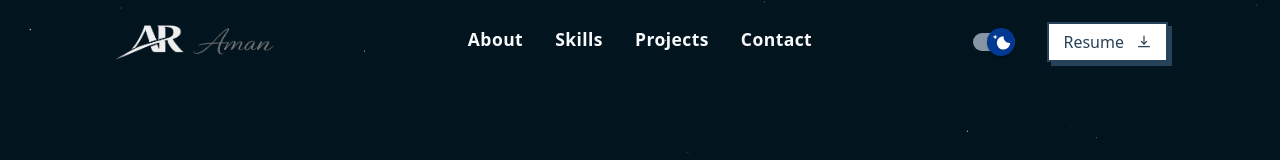
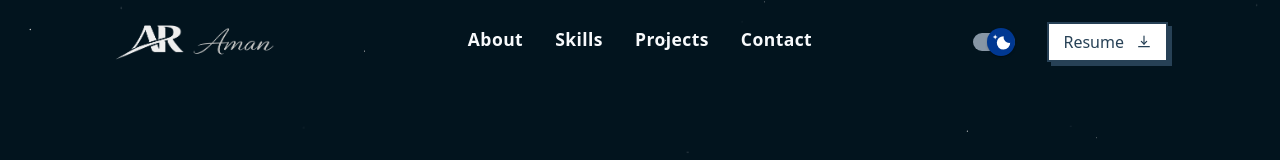
Before and after one commit to amanrai00/PortfolioAman, a Vue app: page / in a window 1280 px wide. Shown: the top 160 px of the page. Built offline with nearby package versions, Linux system fonts and the light colour scheme.

Commit message:
light theme logo zoom fixed

```diff
--- a/src/assets/style.css
+++ b/src/assets/style.css
@@ -80,7 +80,7 @@ html {
   --theme-menu-overlay: rgba(0, 0, 0, 0.4);
   --theme-menu-circle: linear-gradient(180deg, #0f1112 0%, #141718 54%, #0f1112 100%);
   --theme-logo-filter: invert(1) brightness(1);
-  --theme-logo-secondary-filter: invert(1) brightness(0.6);
+  --theme-logo-secondary-filter: invert(1) brightness(1);
   --theme-icon-filter: invert(1) brightness(1.6);
   --theme-switch-bg: rgb(135, 150, 165);
   --theme-switch-circle: rgb(0, 56, 146);
--- a/src/components/Navbar.vue
+++ b/src/components/Navbar.vue
@@ -14,7 +14,7 @@
           <!-- Logo -->
           <div
             :class="[
-              'flex items-center gap-1 cursor-pointer transition-all duration-300 hover:scale-110 active:scale-95',
+              'flex items-center gap-1 cursor-pointer origin-center transition-all duration-300 hover:scale-103 active:scale-95',
               'opacity-100'
             ]"
             @click="scrollToSection('home')"
```
